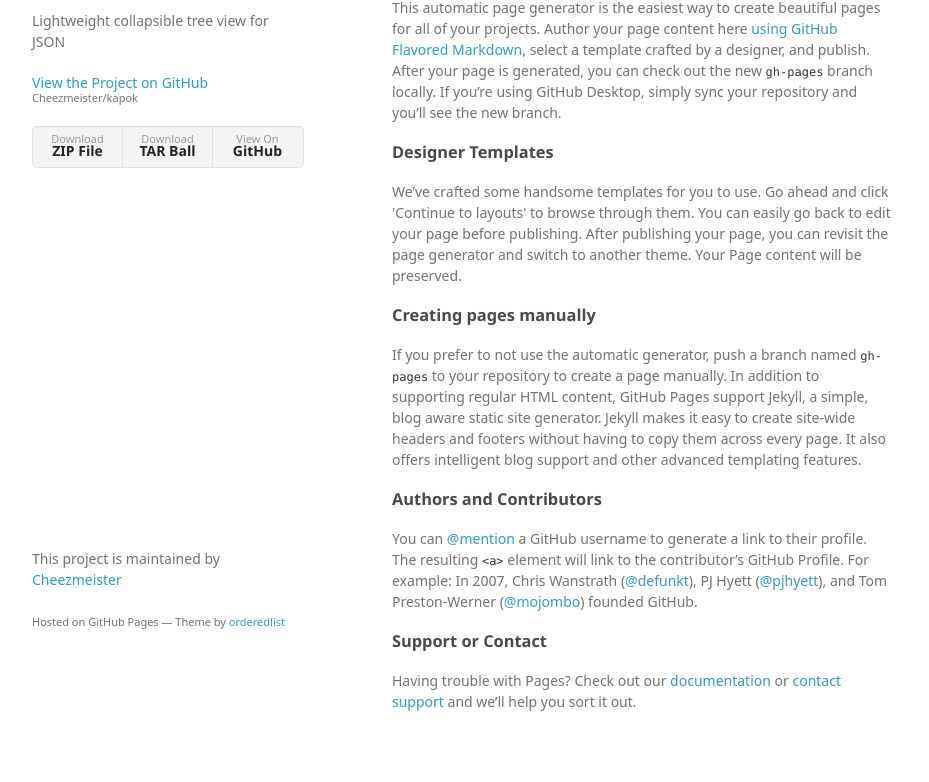
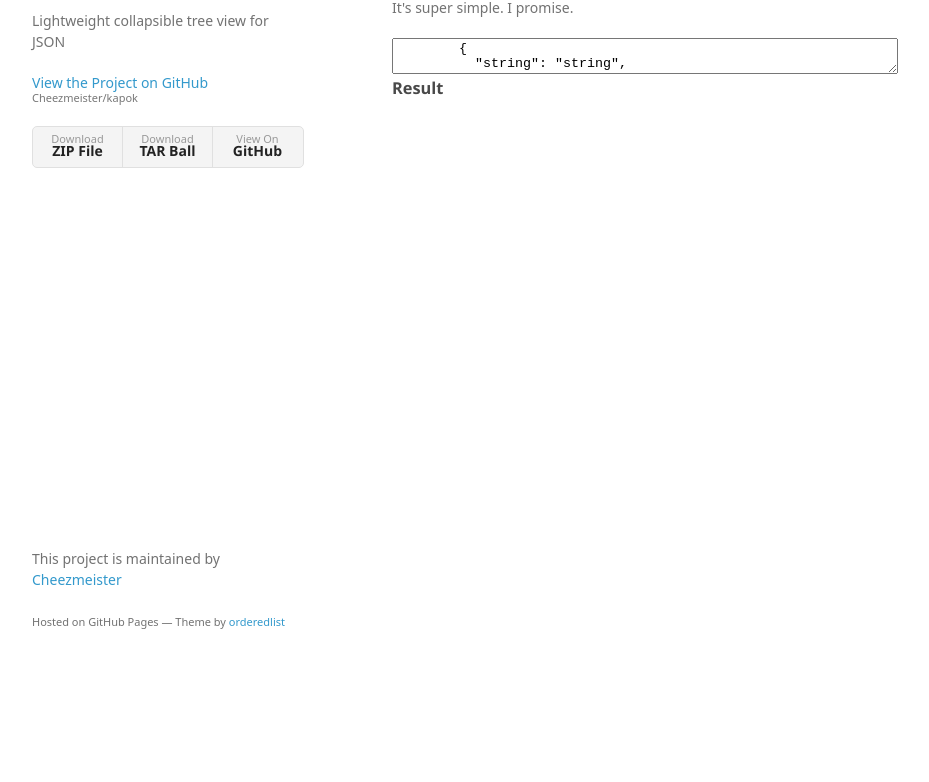
Before and after one commit to Cheezmeister/kapok, a plain HTML site: page index.html in a window 1280 px wide. Shown: the part 99-881 px from the top of the page, without its empty margins (178-1107 px from the left). After the commit the page ends 800 px from the top, so only its background shows below. Drawn offline with Linux system fonts and the light colour scheme; a script that the page names is missing; a web font is replaced by a local one.

Commit message:
Try interactive demo. Will it work?

```diff
--- a/index.html
+++ b/index.html
@@ -11,6 +11,7 @@
     <!--[if lt IE 9]>
     <script src="//html5shiv.googlecode.com/svn/trunk/html5.js"></script>
     <![endif]-->
+    <script src="https://github.com/Cheezmeister/kapok/releases/download/v0.0.4/kapok.js"></script>
   </head>
   <body>
     <div class="wrapper">
@@ -28,30 +29,32 @@
         </ul>
       </header>
       <section>
-        <h3>
-<a id="welcome-to-github-pages" class="anchor" href="#welcome-to-github-pages" aria-hidden="true"><span class="octicon octicon-link"></span></a>Welcome to GitHub Pages.</h3>
+      <h3>Try out Kapok right here</h3>
+      <p> It's super simple. I promise.</p>
 
-<p>This automatic page generator is the easiest way to create beautiful pages for all of your projects. Author your page content here <a href="https://guides.github.com/features/mastering-markdown/">using GitHub Flavored Markdown</a>, select a template crafted by a designer, and publish. After your page is generated, you can check out the new <code>gh-pages</code> branch locally. If you’re using GitHub Desktop, simply sync your repository and you’ll see the new branch.</p>
-
-<h3>
-<a id="designer-templates" class="anchor" href="#designer-templates" aria-hidden="true"><span class="octicon octicon-link"></span></a>Designer Templates</h3>
-
-<p>We’ve crafted some handsome templates for you to use. Go ahead and click 'Continue to layouts' to browse through them. You can easily go back to edit your page before publishing. After publishing your page, you can revisit the page generator and switch to another theme. Your Page content will be preserved.</p>
-
-<h3>
-<a id="creating-pages-manually" class="anchor" href="#creating-pages-manually" aria-hidden="true"><span class="octicon octicon-link"></span></a>Creating pages manually</h3>
-
-<p>If you prefer to not use the automatic generator, push a branch named <code>gh-pages</code> to your repository to create a page manually. In addition to supporting regular HTML content, GitHub Pages support Jekyll, a simple, blog aware static site generator. Jekyll makes it easy to create site-wide headers and footers without having to copy them across every page. It also offers intelligent blog support and other advanced templating features.</p>
-
-<h3>
-<a id="authors-and-contributors" class="anchor" href="#authors-and-contributors" aria-hidden="true"><span class="octicon octicon-link"></span></a>Authors and Contributors</h3>
-
-<p>You can <a href="https://github.com/blog/821" class="user-mention">@mention</a> a GitHub username to generate a link to their profile. The resulting <code>&lt;a&gt;</code> element will link to the contributor’s GitHub Profile. For example: In 2007, Chris Wanstrath (<a href="https://github.com/defunkt" class="user-mention">@defunkt</a>), PJ Hyett (<a href="https://github.com/pjhyett" class="user-mention">@pjhyett</a>), and Tom Preston-Werner (<a href="https://github.com/mojombo" class="user-mention">@mojombo</a>) founded GitHub.</p>
-
-<h3>
-<a id="support-or-contact" class="anchor" href="#support-or-contact" aria-hidden="true"><span class="octicon octicon-link"></span></a>Support or Contact</h3>
-
-<p>Having trouble with Pages? Check out our <a href="https://help.github.com/pages">documentation</a> or <a href="https://github.com/contact">contact support</a> and we’ll help you sort it out.</p>
+      <textarea style="width:100%" id="input" oninput="generate();">
+        {
+          "string": "string",
+          "number": 1234,
+          "array": [1, 2, 3],
+          "subobject": {
+            "foo": "bar",
+            "baz": "buzz"
+          },
+          "array_of_object": [
+            {
+              "alpha": "beta",
+              "gamma": "delta",
+              "ary": ["one", 2, null]
+            }, {
+              "herp": "derp",
+              "empty": {}
+            }
+          ]
+        }
+      </textarea>
+      <h3>Result</h3>
+      <div id="output"></div>
       </section>
       <footer>
         <p>This project is maintained by <a href="https://github.com/Cheezmeister">Cheezmeister</a></p>
@@ -59,6 +62,15 @@
       </footer>
     </div>
     <script src="javascripts/scale.fix.js"></script>
+<script>
+function generate() {
+        var text = document.getElementById('input').innerHTML;
+        var el = kapok.render(text);
+        document.getElementById('output').appendChild(el);
+}
+
+generate();
+</script>
 
   </body>
 </html>
```
